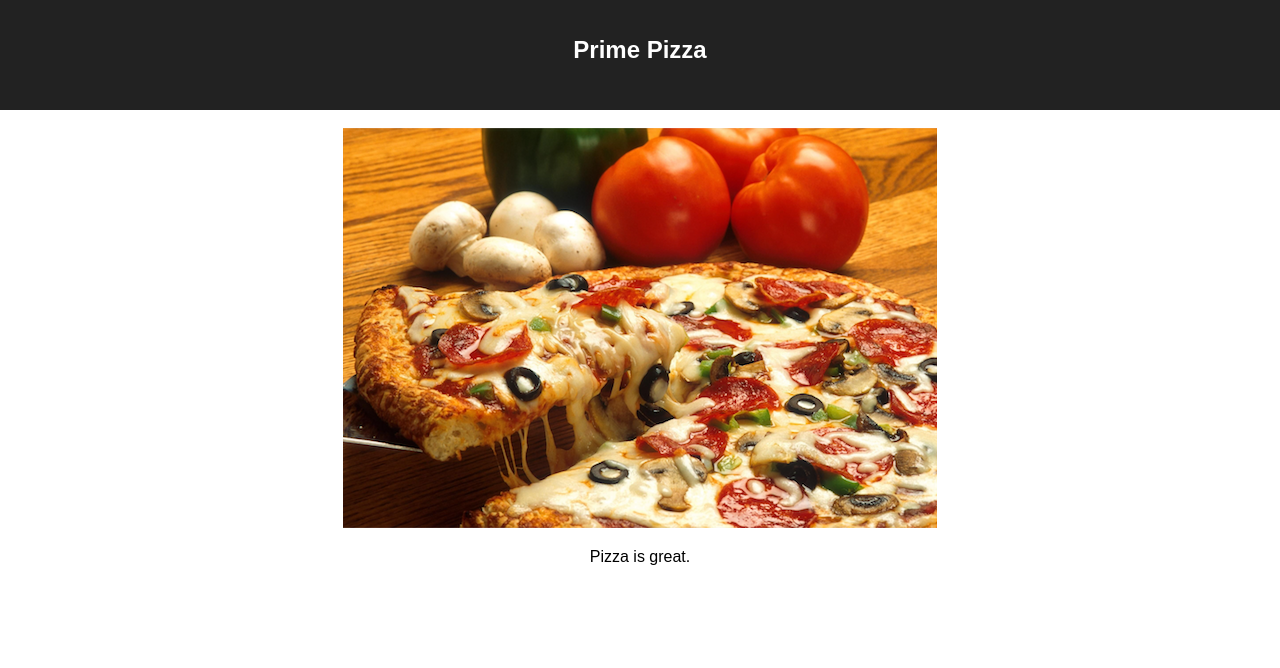
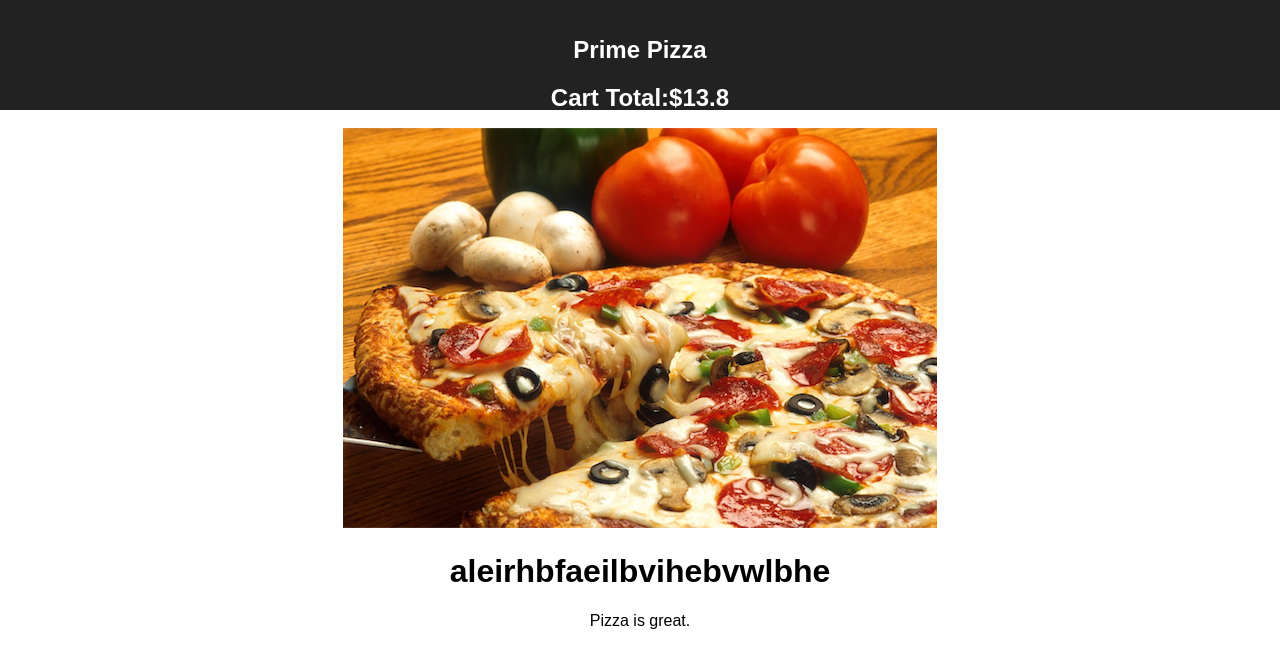
Before and after one commit to iHansy/redux-pizza-parlor, a React (Create React App) app: page /#/admin in a window 1280 px wide. Shown: the top 668 px of the page. Built offline with nearby package versions, Linux system fonts and the light colour scheme.

Commit message:
added Router and routes to app.js and also added a admin component that functions but not the needed information

```diff
--- a/package.json
+++ b/package.json
@@ -8,7 +8,11 @@
     "pg": "^8.2.1",
     "react": "^16.8.6",
     "react-dom": "^16.8.6",
-    "react-scripts": "^3.4.0"
+    "react-redux": "^7.2.1",
+    "react-router-dom": "^5.2.0",
+    "react-scripts": "^3.4.0",
+    "redux": "^4.0.5",
+    "redux-logger": "^3.0.6"
   },
   "devDependencies": {
     "nodemon": "^1.18.4"
--- /dev/null
+++ b/src/components/AdminView/AdminView.js
@@ -0,0 +1,19 @@
+import React, { Component } from 'react';
+import { connect } from 'react-redux';
+
+class AdminView extends Component {
+    render(){
+        console.log('woo')
+        return(
+<h1>aleirhbfaeilbvihebvwlbhe</h1>
+   )
+    }
+}
+
+const mapStateToProps = (reduxState) => {
+    return {
+      reduxState
+    }
+  }
+
+export default connect(mapStateToProps)(AdminView);
--- a/src/components/App/App.js
+++ b/src/components/App/App.js
@@ -1,6 +1,11 @@
 import React, { Component } from 'react';
 import axios from 'axios';
 import './App.css';
+import { connect } from 'react-redux';
+import { HashRouter as Router, Route, Link } from 'react-router-dom';
+import AdminView from '../AdminView/AdminView'
+
+
 
 class App extends Component {
   render() {
@@ -8,13 +13,29 @@ class App extends Component {
       <div className="App">
         <header className="App-header">
           <h1 className="App-title">Prime Pizza</h1>
+          <h2>Cart Total:${this.props.reduxState.cartReducer.reduce((prev, cur) => {
+            return prev + cur.price;
+          }, 0)}</h2>
         </header>
-        <br/>
-        <img src="images/pizza_photo.png"/>
+
+
+        <br />
+        <img src="images/pizza_photo.png" />
+        <Router>
+          <Route path="/checkout" />
+          <Route path="/customer_info" />
+          <Route path="/admin" component={AdminView} />
+        </Router>
+
         <p>Pizza is great.</p>
       </div>
     );
   }
 }
+const mapStateToProps = (reduxState) => {
+  return {
+    reduxState
+  }
+}
 
-export default App;
+export default connect(mapStateToProps)(App);
--- a/src/index.js
+++ b/src/index.js
@@ -2,5 +2,37 @@ import React from 'react';
 import ReactDOM from 'react-dom';
 import './index.css';
 import App from './components/App/App';
+import logger from 'redux-logger';
 
-ReactDOM.render(<App />, document.getElementById('root'));
+//redux
+import {createStore, combineReducers, applyMiddleware} from 'redux';
+import { Provider } from 'react-redux'
+
+const pizzaListReducer =(state = [], action) => {
+    return state
+}
+
+const customerReducer =(state = [], action) => {
+    return state
+}
+
+const cartReducer =(state = [{price: 7.50}, {price: 6.3}], action) => {
+    return state
+}
+
+
+
+
+
+
+const store = createStore(
+    combineReducers({
+        pizzaListReducer,
+        customerReducer,
+        cartReducer
+
+    }),
+    applyMiddleware(logger)
+)
+
+ReactDOM.render(<Provider store={store}><App /></Provider>, document.getElementById('root'));
```
Also changed, not shown: 1 other file (tests, documents, lock files or other folders).
